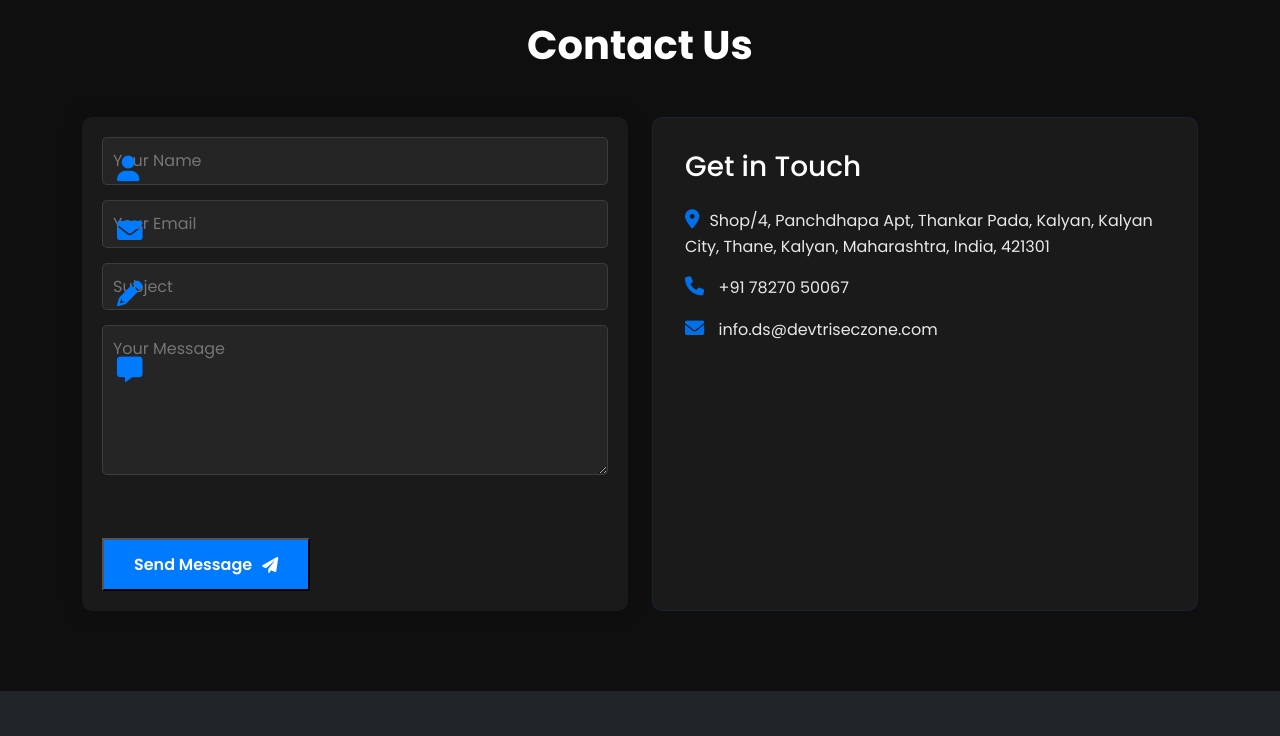
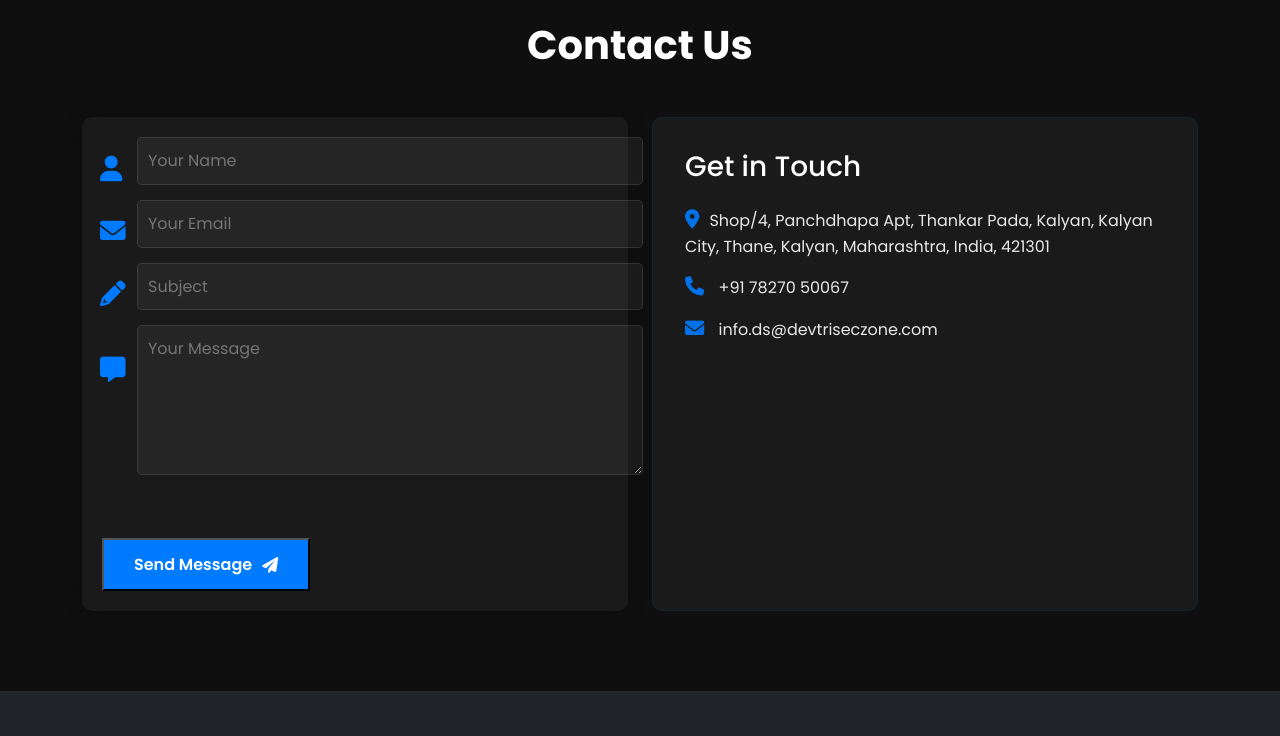
Before and after one commit to xninju/DevtriSeczone, a website: page index.html in a window 1280 px wide. Shown: the part 4560-5296 px from the top of the page. Drawn offline with nearby package versions, Linux system fonts and the light colour scheme; no server answers; files whose address does not match are found by name.

Commit message:
Update style.css

```diff
--- a/css/style.css
+++ b/css/style.css
@@ -1339,6 +1339,8 @@ img[loading="lazy"].loaded {
 
 #contact-form input,
 #contact-form textarea {
+  margin-left: 35px;
+  width: 92%;
   width: 100%;
   padding: 10px;
   margin-bottom: 15px;
@@ -1428,7 +1430,7 @@ img[loading="lazy"].loaded {
 .form-icon {
     position: absolute;
     top: 50%;
-    left: 15px;
+    left: -2px;
     transform: translateY(-50%);
     font-size: 1.6rem;
     color: var(--primary-color);
```
